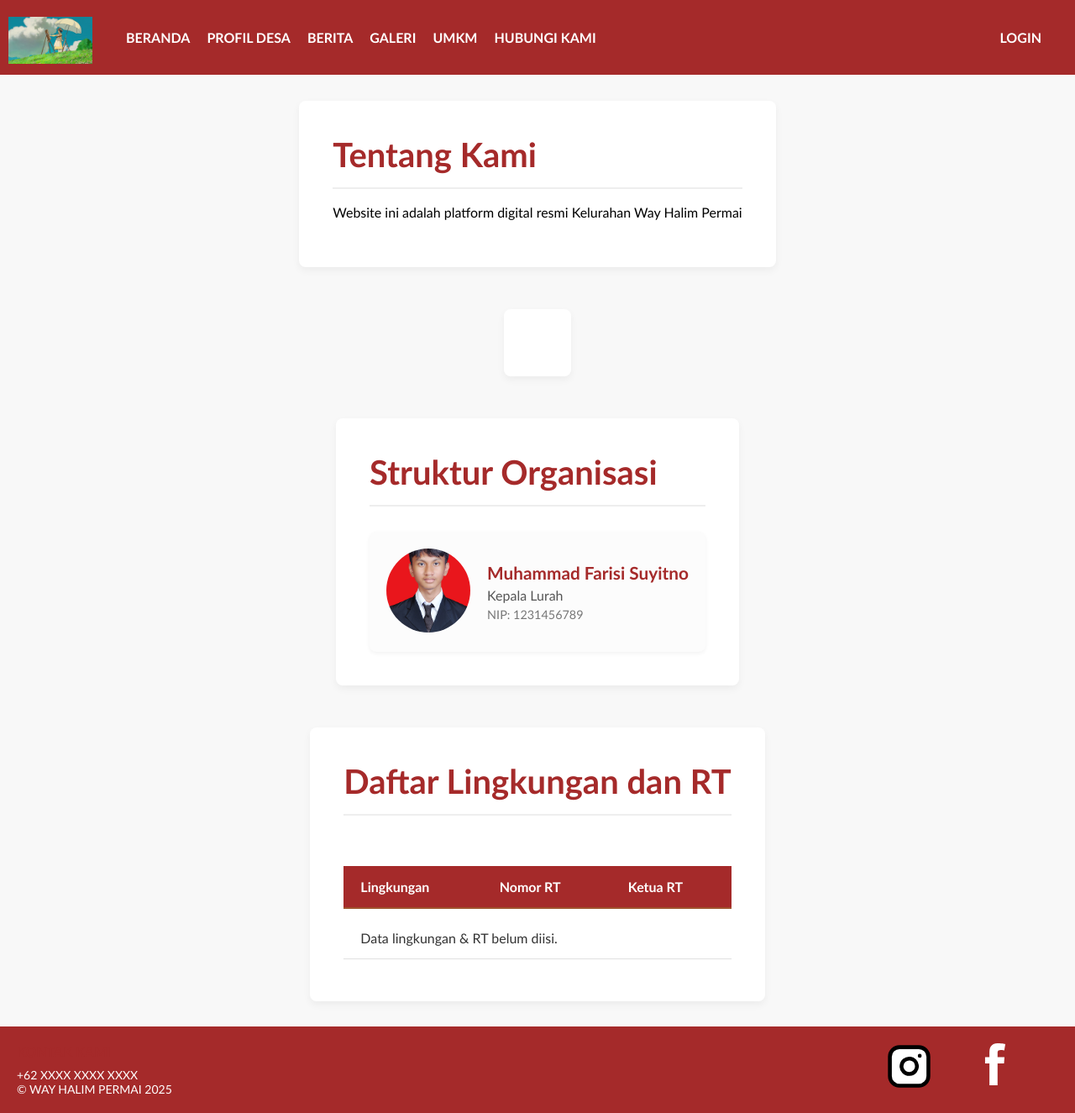
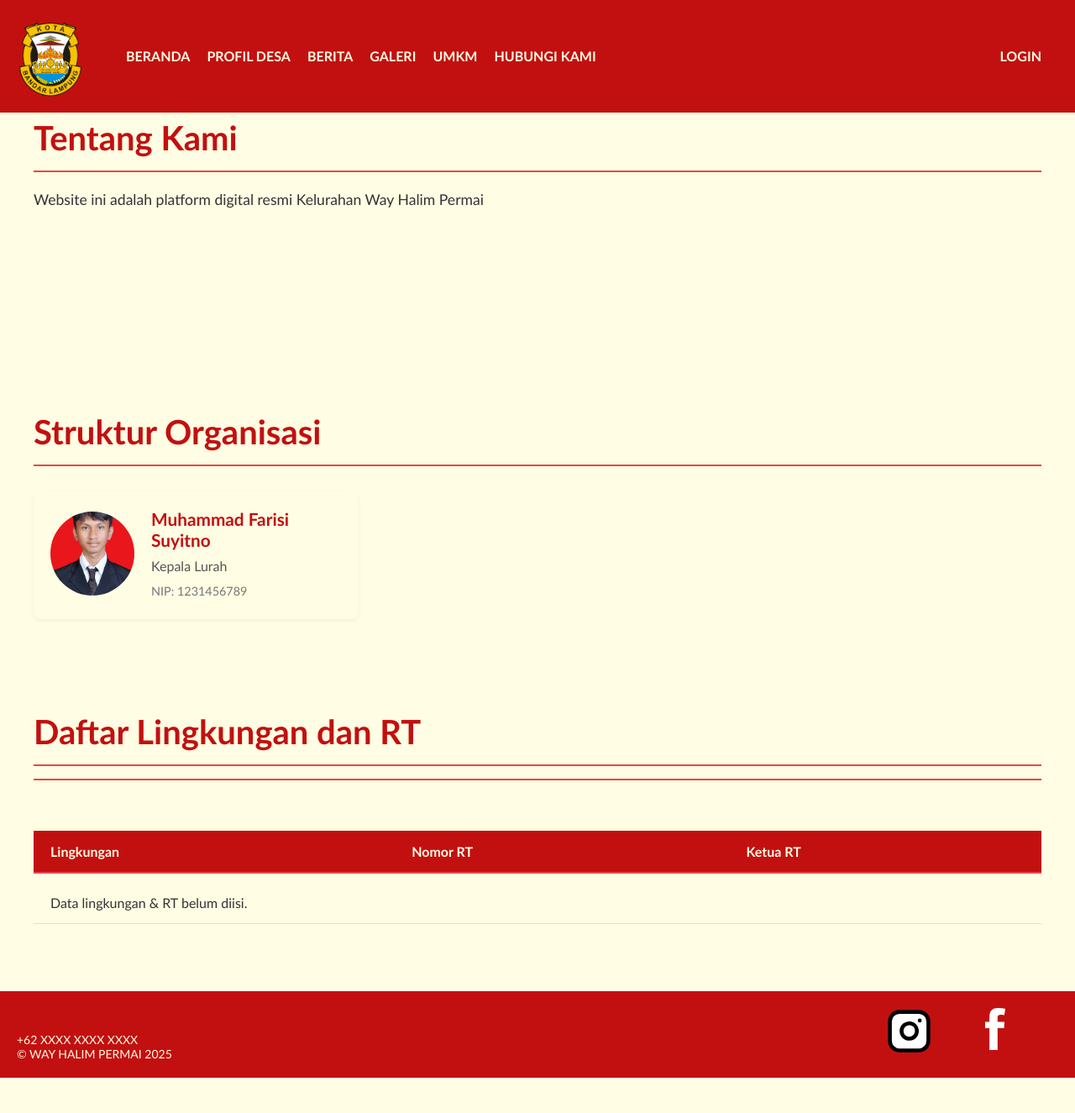
Before and after one commit to IcniP/projek_desa, a Django app: page /profil-desa/ in a window 1280 px wide. Shown: the whole page at 84% size. After the commit the page ends 1283 px from the top, so only its background shows below. Run offline with Django 5.2, Linux system fonts and the light colour scheme; data comes from the database, SQL or seed files in the repository; both versions use the stored data as it was after the commit; data that the repository does not hold is empty; some web fonts are replaced.

Commit message:
mengganti pallete warna dan membuat tampilan lebih rapih

```diff
--- a/profil/templates/profil/base.html
+++ b/profil/templates/profil/base.html
@@ -18,7 +18,7 @@
         <div class="navbar">
             <div class="navbar-left">
                 <a href="{% url 'homepage' %}">
-                    <img src="{% static 'assets/windrises.jpg' %}" alt="Logo">
+                    <img src="{% static 'assets/logo.png' %}" alt="Logo">
                 </a>
 
                 <a href="{% url 'homepage' %}">beranda</a>
--- a/profil/templates/profil/halaman_profil_lengkap.html
+++ b/profil/templates/profil/halaman_profil_lengkap.html
@@ -5,50 +5,61 @@
 
 {% block extra_css %}
     <link rel="stylesheet" href="{% static 'css/daftarlingkungan.css' %}?v=1.0">
+
+    <style>
+        .profil-section {
+            /* DIUBAH DARI --warna-kartu MENJADI PUTIH */
+            background-color: var(--warna-putih);
+            margin-bottom: 30px;
+            padding: 40px;
+            border-radius: 8px;
+        }
+        .profil-section h1 {
+            color: var(--warna-utama);
+            font-size: 2.5em;
+            border-bottom: 2px solid var(--warna-aksen);
+            padding-bottom: 15px;
+        }
+        .profil-section p {
+            font-size: 1.1em;
+            line-height: 1.7;
+        }
+    </style>
 {% endblock %}
 
 {% block content %}
-<div class="main-content" style="background-color: #fff; margin-bottom: 30px;">
+<div class="profil-section">
     {% if tentang_kami %}
-        <h1 style="color: brown; font-size: 2.5em; border-bottom: 2px solid #eee; padding-bottom: 15px;">
-            {{ tentang_kami.judul }}
-        </h1>
-        <p style="font-size: 1.1em; line-height: 1.7;">
-            {{ tentang_kami.konten|linebreaks }}
-        </p>
+        <h1>{{ tentang_kami.judul }}</h1>
+        <p>{{ tentang_kami.konten|linebreaks }}</p>
     {% endif %}
 </div>
 
-<div class="main-content" style="background-color: #fff; margin-bottom: 30px;">
+<div class="profil-section">
     {% if pelayanan %}
-        <h1 style="color: brown; font-size: 2.5em; border-bottom: 2px solid #eee; padding-bottom: 15px;">
-            {{ pelayanan.judul }}
-        </h1>
-        <p style="font-size: 1.1em; line-height: 1.7;">
-            {{ pelayanan.konten|linebreaks }}
-        </p>
+        <h1>{{ pelayanan.judul }}</h1>
+        <p>{{ pelayanan.konten|linebreaks }}</p>
     {% endif %}
 </div>
 
-<div class="main-content" style="background-color: #fff; margin-bottom: 30px;">
-    <h1 style="color: brown; font-size: 2.5em; border-bottom: 2px solid #eee; padding-bottom: 15px;">
-        Struktur Organisasi
-    </h1>
-
+<div class="profil-section">
+    <h1>Struktur Organisasi</h1>
     <div class="struktur-organisasi-grid" style="display: grid; grid-template-columns: repeat(auto-fill, minmax(350px, 1fr)); gap: 20px; margin-top: 30px;">
         {% for pejabat in semua_pejabat %}
-        <div class="pejabat-card" style="display: flex; align-items: center; background-color: #fcfcfc; padding: 20px; border-radius: 8px; box-shadow: 0 2px 5px rgba(0,0,0,0.05);">
+
+        <div class="pejabat-card" style="display: flex; align-items: center; background-color: var(--warna-putih); padding: 20px; border-radius: 8px; box-shadow: 0 2px 5px rgba(0,0,0,0.05);">
+
             <div class="pejabat-foto" style="flex-shrink: 0; margin-right: 20px;">
                 {% if pejabat.foto %}
                     <img src="{{ pejabat.foto.url }}" alt="{{ pejabat.nama }}" style="width: 100px; height: 100px; object-fit: cover; border-radius: 50%;">
                 {% else %}
                     <div style="width: 100px; height: 100px; border-radius: 50%; background-color: #ccc; display: flex; align-items: center; justify-content: center; font-size: 4em; color: #fff;">
-                        <span class="icon-user"></span>
+                        <span>...</span>
                     </div>
                 {% endif %}
             </div>
             <div class="pejabat-detail">
-                <h5 style="margin: 0 0 5px 0; color: brown; font-size: 1.3em;">{{ pejabat.nama }}</h5>
+                <h5 style="margin: 0 0 5px 0; color: var(--warna-utama); font-size: 1.3em;">{{ pejabat.nama }}</h5>
                 <p style="margin: 0; font-size: 1em; color: #555;">{{ pejabat.jabatan }}</p>
                 <p style="margin: 5px 0 0 0; font-size: 0.9em; color: #777;">NIP: {{ pejabat.nip|default_if_none:"-" }}</p>
             </div>
@@ -59,8 +70,8 @@
     </div>
 </div>
 
-<div class="main-content" style="background-color: #fff; margin-bottom: 30px;">
-    <div class="page-title-container" style="border-bottom: 2px solid #eee;">
+<div class="profil-section">
+    <div class="page-title-container" style="border-bottom: 2px solid var(--warna-aksen);">
         <h1>Daftar Lingkungan dan RT</h1>
     </div>
     <div class="table-container" style="border: none; padding: 0;">
--- a/static/css/daftarlingkungan.css
+++ b/static/css/daftarlingkungan.css
@@ -1,38 +1,33 @@
-/* Styling Konten Utama (Tabel Lingkungan) */
+/* static/css/daftarlingkungan.css */
 
-/* Background dan teks utama */
 body {
-
-    padding-top: 100px; /* DIUBAH DARI 60px MENJADI 100px */
-    background-color: #F8F8F8;
+    padding-top: 100px;
+    background-color: var(--warna-latar); /* VARIABEL */
     font-family: 'OpenSans', Calibri, sans-serif;
 }
-
 
 .main-content {
     padding: 40px;
     max-width: 1200px;
     margin: 20px auto;
-    background-color: #efebeb;
+    background-color: var(--warna-latar); /* VARIABEL */
     border-radius: 8px;
     box-shadow: 0 4px 10px rgba(0,0,0,0.05);
 }
 
-
 .page-title-container {
     margin-bottom: 30px;
     padding-bottom: 15px;
-    border-bottom: 2px solid brown;
+    border-bottom: 2px solid var(--warna-aksen); /* VARIABEL */
 }
 
 h1 {
     font-size: 2.5em;
-    color: brown; /* Judul warna cokelat (sama dengan navbar) */
+    color: var(--warna-utama); /* VARIABEL */
     margin: 0;
     font-weight: bold;
 }
 
-/* --- Table Styling (Menggunakan palet brown and white) --- */
 .table-container {
     overflow-x: auto;
     padding: 20px;
@@ -47,43 +42,38 @@ table {
 }
 
 thead th {
-    background-color: brown; /* Header tabel cokelat (sama dengan navbar) */
-    color: white;
+    background-color: var(--warna-utama); /* VARIABEL */
+    color: var(--warna-putih);
     text-align: left;
     padding: 15px 20px;
-    font-weight: 600; /* Mengikuti font weight navbar */
-    border-bottom: 2px solid #A0522D; /* Aksen cokelat sedang */
+    font-weight: 600;
+    border-bottom: 2px solid var(--warna-aksen); /* VARIABEL */
 }
 
 tbody td {
     padding: 15px 20px;
-    border-bottom: 1px solid #E0E0E0; /* Garis pemisah abu-abu terang */
-    color: #333333;
+    border-bottom: 1px solid #E0E0E0;
+    color: var(--warna-teks);
 }
 
 tbody tr:nth-child(even) {
-    background-color: #F8F8F8; /* Warna latar sel genap putih lembut */
+    background-color: var(--warna-putih); /* VARIABEL */
 }
 
-/* Efek Hover di Baris Tabel */
 tbody tr:hover {
-    background-color: #f0e6da; /* Sedikit highlight cokelat muda saat hover */
+    background-color: var(--warna-kartu); /* VARIABEL */
     cursor: pointer;
 }
 
-/* Menyesuaikan Padding di Media Kecil */
 @media (max-width: 768px) {
     .main-content {
         padding: 20px;
         margin: 10px auto;
     }
-
     h1 {
         font-size: 1.8em;
     }
-
-    /* Atur padding body lagi untuk mobile navbar (jika navbar-nya berubah) */
     body {
-        padding-top: 100px; /* Nilai perkiraan, sesuaikan jika navbar bertambah tinggi di mobile */
+        padding-top: 100px;
     }
 }
--- a/static/css/style.css
+++ b/static/css/style.css
@@ -1,6 +1,15 @@
-@font-face {
+
+:root {
+    --warna-utama: #C21010;
+    --warna-aksen: #E64848;
+    --warna-latar: #FFFDE3;
+    --warna-kartu: #CFE8A9;
+    --warna-teks: #333;
+    --warna-putih: #FFFDE3;
+  }
+
+  @font-face {
     font-family: 'OpenSans';
-    /* Path relatif dari file CSS ke folder assets */
     src: url('../assets/OpenSans/OpenSans-VariableFont_wdth,wght.ttf') format('truetype');
     font-weight: normal;
     font-style: normal;
@@ -12,14 +21,15 @@ body{
     display: flex;
     flex-direction: column;
     min-height: 100vh;
-    /* Ini adalah perbaikan agar judul tidak tertutup navbar */
     padding-top: 100px;
+    background-color: var(--warna-putih);
+    color: var(--warna-teks);
 }
 .main-content-wrapper {
     flex-grow: 1;
 }
 .navbar{
-    background-color: brown;
+    background-color: var(--warna-utama);
     padding: 10px;
     font-size: 16px;
     display: flex;
@@ -34,20 +44,19 @@ body{
     display: flex;
     align-items: center;
 }
-
 .navbar-left a{
     text-transform: uppercase;
     font-weight: 600;
     text-decoration: none;
-    color:rgb(255, 255, 255);
+    color: var(--warna-putih);
     white-space: nowrap;
     padding-right: 20px;
 }
 .navbar-left a:hover{
-    color:rgb(149, 124, 124);
+    color: var(--warna-aksen);
 }
 .navbar-right a:hover{
-    color: rgb(149, 124, 124);
+    color: var(--warna-aksen);
 }
 .navbar-left img{
     padding-top: 10px;
@@ -65,23 +74,22 @@ body{
 .dropdown-content {
     display: none;
     position: absolute;
-    background-color: brown;
+    background-color: var(--warna-utama);
     min-width: 160px;
     box-shadow: 0px 8px 16px 0px rgba(0,0,0,0.2);
     z-index: 1;
 }
 .dropdown-content a:hover{
-    color: rgb(149, 124, 124);
+    color: var(--warna-aksen);
 }
 .dropdown:hover .dropdown-content{
     display: block;
 }
-
 .navbar-right a{
     text-transform: uppercase;
     font-weight: 600;
     text-decoration: none;
-    color:rgb(255, 255, 255);
+    color: var(--warna-putih);
 }
 .navbar-right {
     padding-right: 50px;
@@ -92,7 +100,7 @@ body{
 .Welcome {
     display: flex;
     justify-content: space-between;
-    background-color: antiquewhite;
+    background-color: var(--warna-kartu);
 }
 .Welcome h1{
     font-size: 70px;
@@ -106,15 +114,14 @@ body{
     margin-top: 100px;
     margin-bottom: 100px;
     padding-left: 50%;
-    color: black;
-    background-color: white;
+    color: var(--warna-teks);
+    background-color: var(--warna-putih);
 }
 .content h2{
     font-size: 50px;
 }
 .content p{
     font-size: 24px;
-
 }
 .Berita h1{
     padding-left: 50px;
@@ -123,51 +130,53 @@ body{
 }
 .garis{
     border: none;
-    border-top: 10px solid #222;
+    border-top: 10px solid var(--warna-teks);
     margin: 5px 50px 0 50px;
 }
+
 .card-container{
-    justify-content: space-between;
-    display: flex;
+    display: grid;
+    grid-template-columns: repeat(3, 1fr);
+
     gap: 30px;
     padding: 50px;
-    background-color: white;
+    background-color: var(--warna-putih);
 }
 
 .card {
-    flex: 1;
-    background-color: whitesmoke;
+    background-color: var(--warna-putih);
     overflow: hidden;
-    transition: transform 0.5s ease-in-out;
+    transition: transform 0.5s ease-in-out, background-color 0.3s ease;
     display: block;
+    border-radius: 8px;
+    border: 1px solid #eee;
 }
 
+
 .card:hover {
-    background-color: rgb(230, 235, 240);
+    background-color: var(--warna-kartu);
     transform: scale(1.05);
 }
 .card img{
     width: 100%;
 }
-
 .card a{
     text-decoration: none;
 }
 .isiberita{
     padding-left: 20px;
-    color: #222;
+    color: var(--warna-teks);
 }
 footer{
     text-transform: uppercase;
-    background-color: brown;
-    color: white;
+    background-color: var(--warna-utama);
+    color: var(--warna-putih);
     padding: 20px;
     justify-content: space-between;
     display: flex;
     width: 100%;
-    box-sizing: border-box; /* Menambahkan ini untuk padding */
+    box-sizing: border-box;
 }
-
 footer h1{
     font-size: 16px;
     margin: 0px;
@@ -182,59 +191,37 @@ footer p{
     margin-right: 50px;
 }
 
-/* ========================================= */
-/* ===== KODE RESPONSIVE UNTUK MOBILE ===== */
-/* ========================================= */
-
-/* Terapkan ini jika layar 992px atau lebih kecil */
 @media (max-width: 992px) {
-
-    /* 1. PERBAIKAN NAVBAR (MASALAH UTAMA) */
-
-    /* Membuat navbar tidak 'fixed' di mobile */
     .navbar {
-        position: static; /* Tidak lagi 'fixed' di atas */
-        flex-wrap: wrap; /* Izinkan link untuk turun ke baris baru */
-        justify-content: center; /* Pusatkan item navbar */
+        position: static;
+        flex-wrap: wrap;
+        justify-content: center;
     }
-
-    /* Izinkan teks link untuk 'wrap' jika terlalu panjang */
     .navbar-left a {
         white-space: normal;
     }
-
     .navbar-left img {
         padding-top: 0;
         margin-right: 10px;
     }
-
-    /* Hapus padding atas di body, karena navbar sudah tidak 'fixed' */
     body {
         padding-top: 0;
     }
-
     .navbar-right {
         padding-right: 10px;
     }
-
-
-    /* 2. PERBAIKAN HALAMAN BERANDA (HOMEPAGE) */
-
-    /* Bagian "Welcome" (Gambar dan Teks) */
     .Welcome {
-        flex-direction: column; /* Susun ke bawah (teks di atas, gambar di bawah) */
+        flex-direction: column;
         align-items: center;
     }
     .Welcome h1 {
-        font-size: 40px; /* Perkecil font */
+        font-size: 40px;
         padding: 40px 20px;
         text-align: center;
     }
     .Welcome img {
-        width: 100%; /* Buat gambar jadi 100% lebar */
+        width: 100%;
     }
-
-    /* Bagian "Content" */
     .content {
         padding-left: 20px;
         padding-right: 20px;
@@ -243,16 +230,15 @@ footer p{
         font-size: 30px;
     }
 
-    /* Bagian "Berita" (Kartu Berita) */
     .card-container {
-        flex-direction: column; /* Susun kartu berita ke bawah */
+        grid-template-columns: 1fr;
         padding: 20px;
         gap: 20px;
     }
+
     .Berita h1, .garis {
         padding-left: 20px;
         margin-left: 0;
         margin-right: 20px;
     }
-
 }
```
Also changed, not shown: profil/templates/profil/galeri.html (+6 -2 lines), static/css/berita_detail.css (+10 -9 lines), static/css/katalog.css (+34 -33 lines), umkm/templates/umkm/daftar_umkm.html (+7 -3 lines), db.sqlite3, media/umkm_gallery/image_2025-11-09_124109622.png (added), media/umkm_gallery/image_2025-11-09_124125283.png (added), media/umkm_utama/image_2025-11-09_124002871.png (added), static/assets/logo.png (added), 1 other file.
